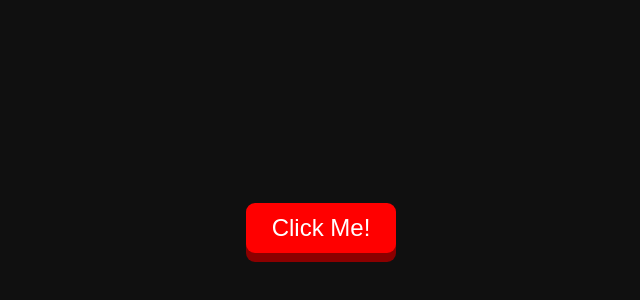
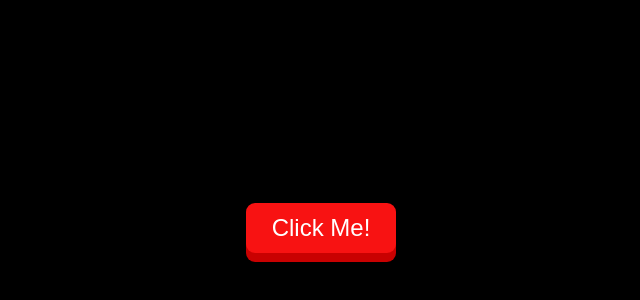
Before and after one commit to alizamir25/Impossible-to-click-button, a plain HTML site: page index.html in a window 1280 px wide. Shown: the part 172-472 px from the top of the page, without its empty margins (328-968 px from the left). Drawn offline with Linux system fonts and the light colour scheme.

Commit message:
Patch
Color Adjustments

```diff
--- a/style.css
+++ b/style.css
@@ -1,12 +1,12 @@
 button{
-    background: #f00;
+    background: rgb(248, 18, 18);
     border: none;
     border-radius: 9px;
     padding: 9px;
     text-align: center;
     width: 150px;
     height: 50px;
-    box-shadow: 0 9px darkRed;
+    box-shadow: 0 9px rgb(201, 1, 1);
     font-size: 1.5em;
     color: #fff;
     cursor: pointer;
@@ -16,14 +16,14 @@ button{
   }
   button:active{
     transform: translateY(4px);
-    box-shadow: 0 5px darkRed;
+    box-shadow: 0 5px rgb(177, 0, 0);
   }
   button:active::before{
     content: 'Nooo! You clicked me!';
     color: #fff;
     position: absolute;
     top: 60px;
-    background: limeGreen;
+    background: rgb(88, 238, 88);
     padding: 9px;
     border-radius: 9px;
     width: 200px;
@@ -43,7 +43,7 @@ button{
     transition: all 0.3s ease;
   }
   body{
-    background: #101010;
+    background: #000000;
     display: flex;
     align-items: center;
     justify-content: center;
```
